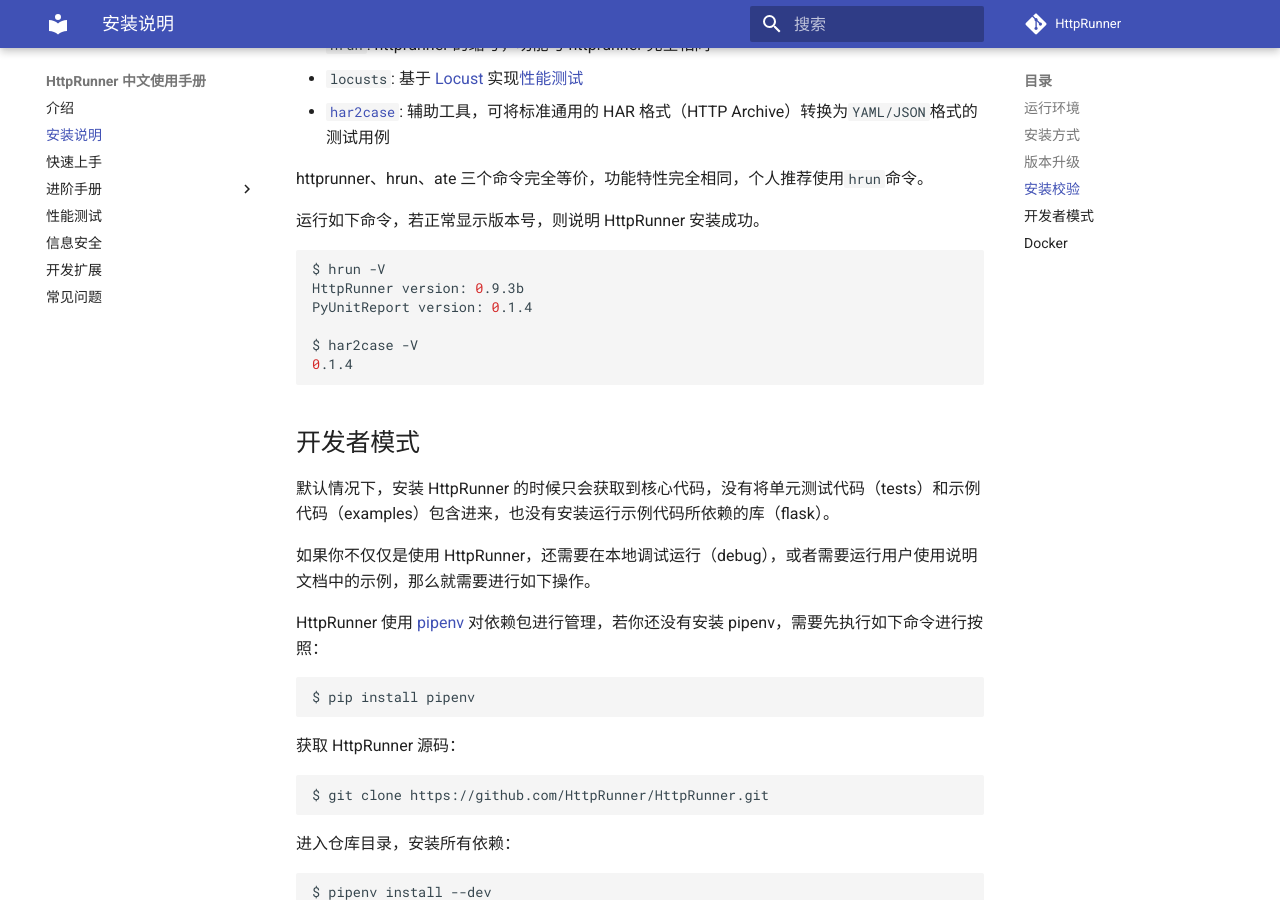
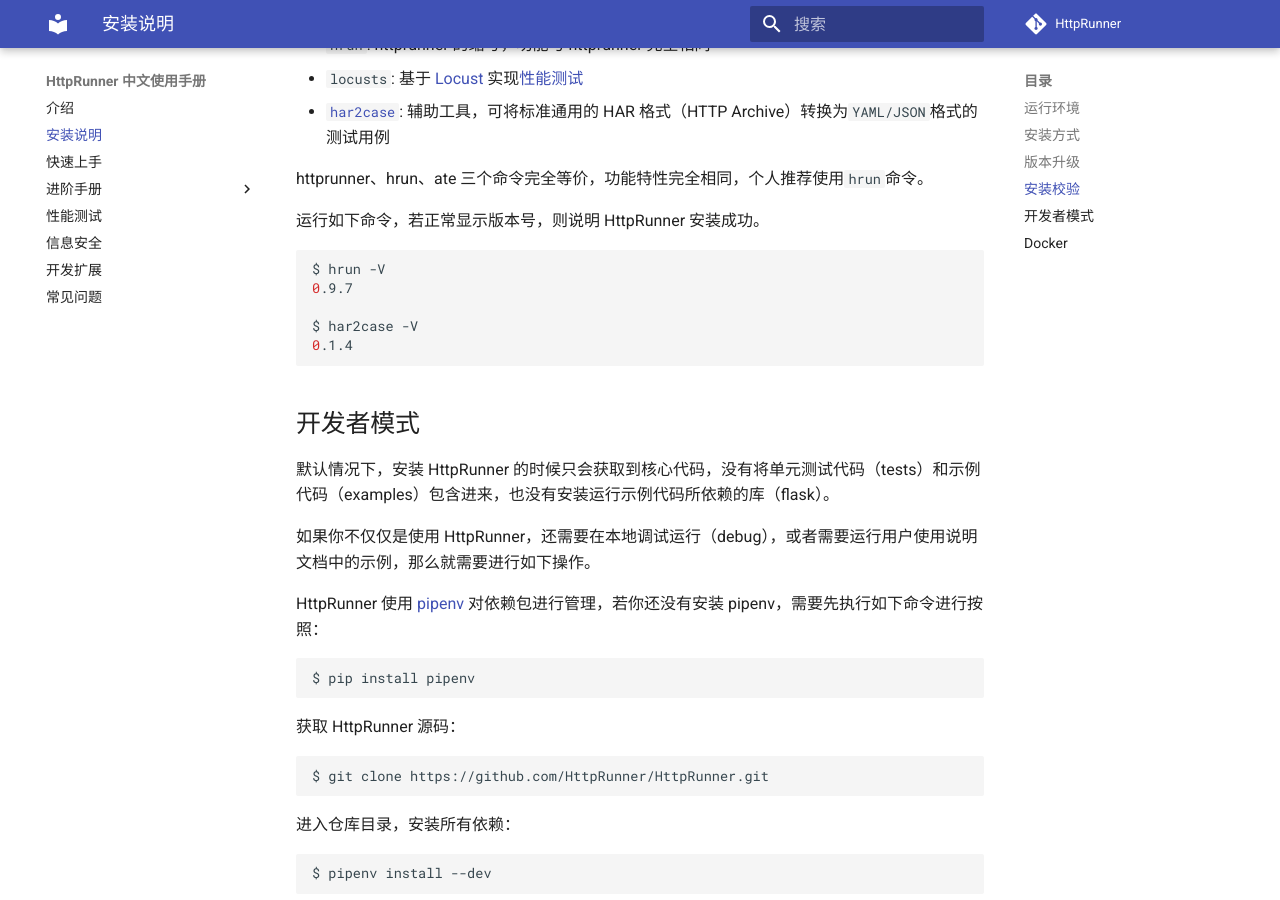
Before and after one commit to httprunner/docs-v1x, an MkDocs documentation site: the page built from docs/Installation.md, in a window 1280 px wide and 900 px high, scrolled down 1188 px. Built offline with MkDocs 1.6.1 and Material for MkDocs 9.7.7, drawn with Linux system fonts in a browser that asks for light colours; comment, search, counter and statistics services are not loaded; old or Windows-style settings are respelled for this version of MkDocs.

Commit message:
update show version

````diff
--- a/docs/Installation.md
+++ b/docs/Installation.md
@@ -52,8 +52,7 @@
 
 ```bash
 $ hrun -V
-HttpRunner version: 0.9.3b
-PyUnitReport version: 0.1.4
+0.9.7
 
 $ har2case -V
 0.1.4
````
